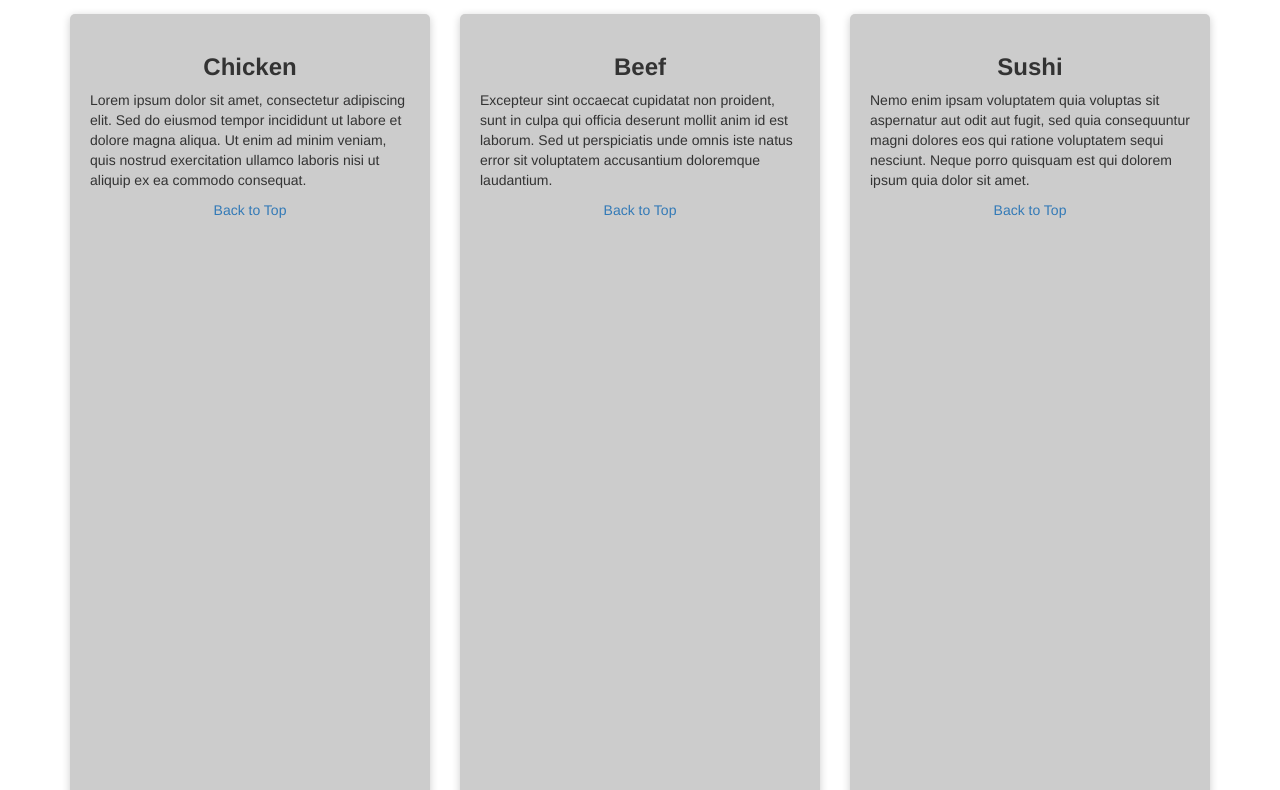
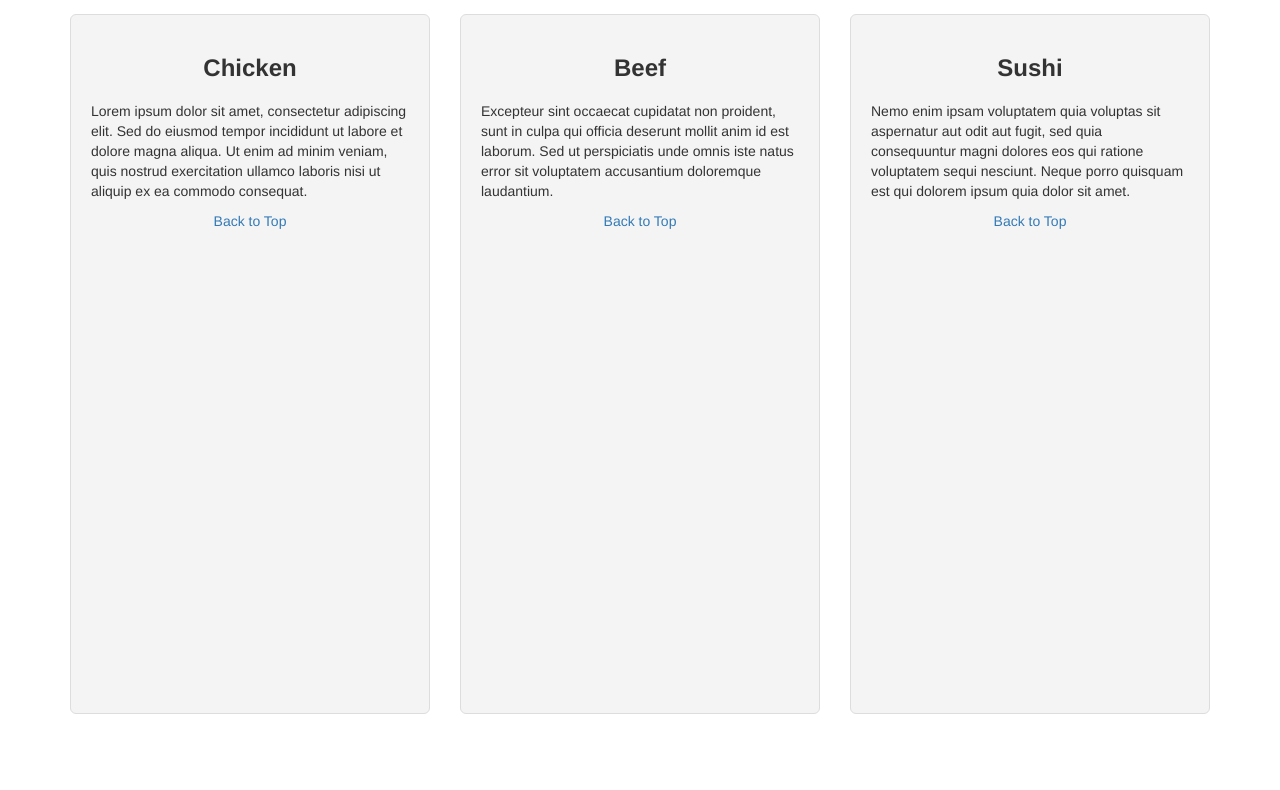
Before and after one commit to ankita-mondal28/mod3-solution, a plain HTML site: page index.html in a window 1280 px wide. Shown: the part 129-919 px from the top of the page. After the commit the page ends 873 px from the top, so only its background shows below. Drawn offline with nearby package versions, Linux system fonts and the light colour scheme.

Commit message:
Update styles.css

```diff
--- a/css/styles.css
+++ b/css/styles.css
@@ -32,11 +32,16 @@ h2 {
   font-weight: bold;
 }
 
-/* Tall Section */
+/* Menu Sections */
 .menu-section {
-  background-color: #ccc;
+  height: 700px; /* Makes each section large */
   padding: 20px;
-  height: 1000px; /* Makes the section tall */
-  border-radius: 5px;
-  box-shadow: 0 2px 8px rgba(0,0,0,0.2);
+  margin-bottom: 30px;
+  background-color: #f4f4f4;
+  border: 1px solid #ddd;
+  border-radius: 6px;
 }
+
+.menu-section h3 {
+  margin-bottom: 20px;
+}
```
